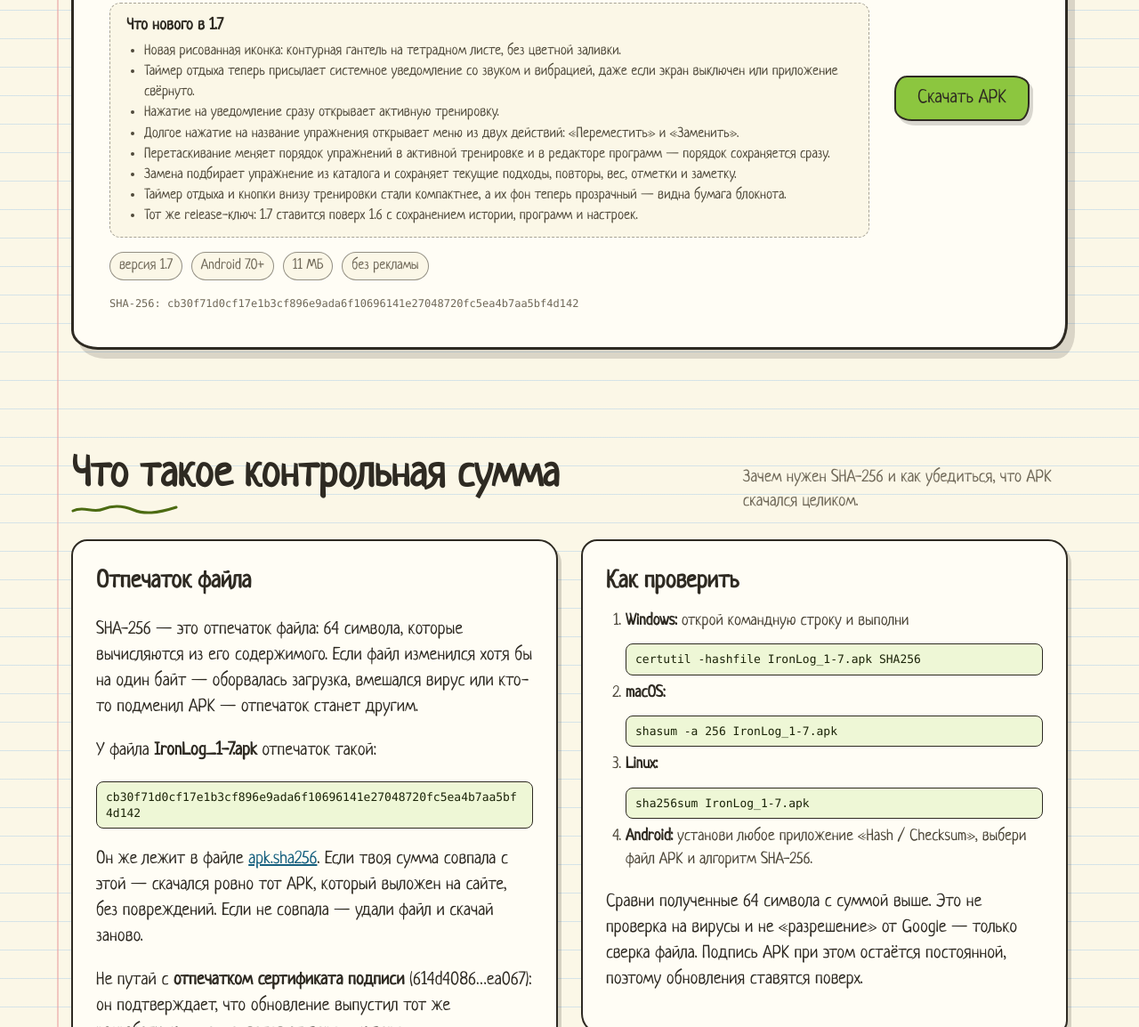
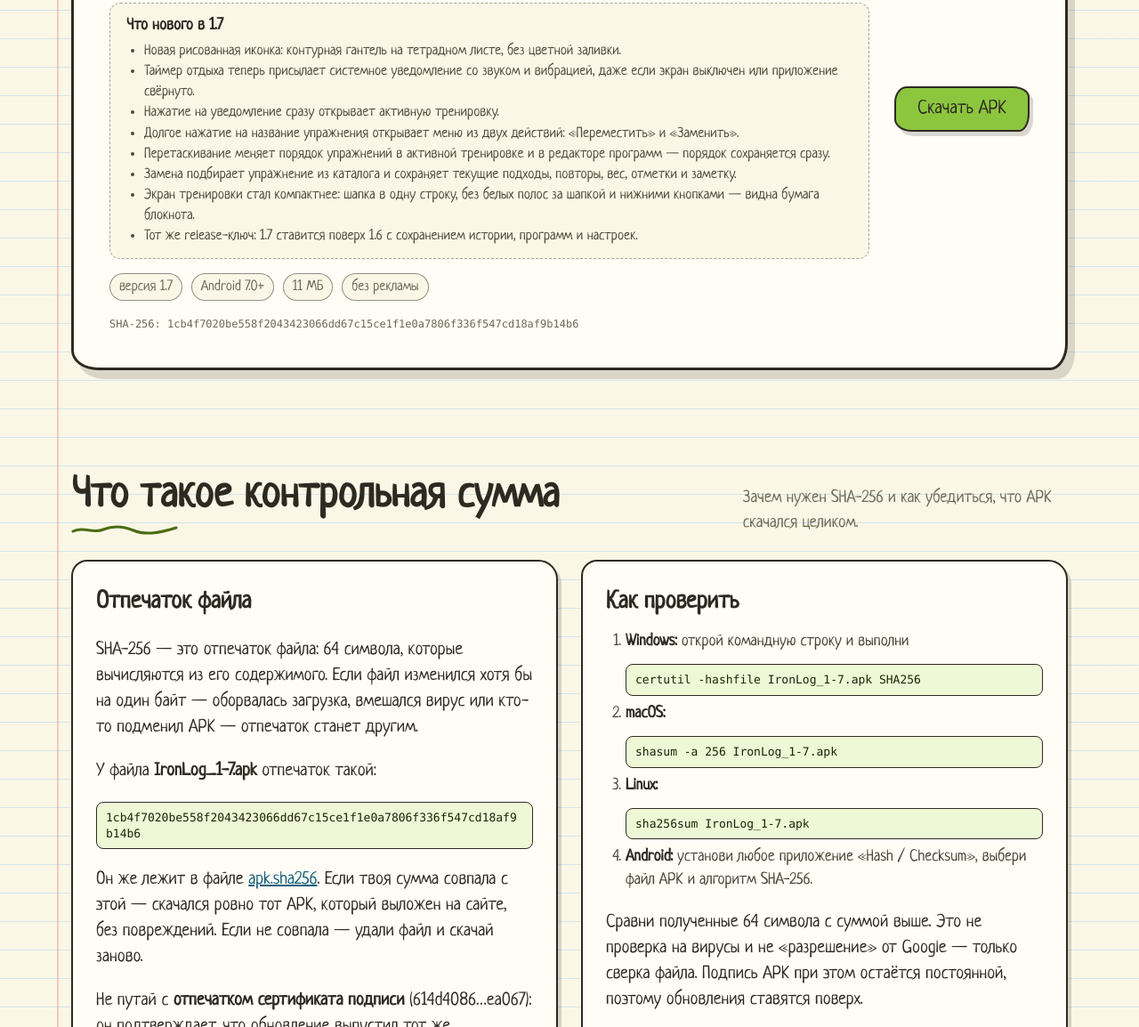
Before and after one commit to Kalser1/ironlog, a plain HTML site: page docs/index.html in a window 1280 px wide. Shown: the part 4181-5335 px from the top of the page at 89% size. Drawn offline with Linux system fonts and the light colour scheme.

Commit message:
Add files via upload

```diff
--- a/docs/index.html
+++ b/docs/index.html
@@ -797,7 +797,7 @@
                 <li>Долгое нажатие на название упражнения открывает меню из двух действий: «Переместить» и «Заменить».</li>
                 <li>Перетаскивание меняет порядок упражнений в активной тренировке и в редакторе программ — порядок сохраняется сразу.</li>
                 <li>Замена подбирает упражнение из каталога и сохраняет текущие подходы, повторы, вес, отметки и заметку.</li>
-                <li>Таймер отдыха и кнопки внизу тренировки стали компактнее, а их фон теперь прозрачный — видна бумага блокнота.</li>
+                <li>Экран тренировки стал компактнее: шапка в одну строку, без белых полос за шапкой и нижними кнопками — видна бумага блокнота.</li>
                 <li>Тот же release-ключ: 1.7 ставится поверх 1.6 с сохранением истории, программ и настроек.</li>
               </ul>
             </div>
@@ -807,7 +807,7 @@
               <span>11 МБ</span>
               <span>без рекламы</span>
             </div>
-            <div class="hash">SHA-256: cb30f71d0cf17e1b3cf896e9ada6f10696141e27048720fc5ea4b7aa5bf4d142</div>
+            <div class="hash">SHA-256: 1cb4f7020be558f2043423066dd67c15ce1f1e0a7806f336f547cd18af9b14b6</div>
           </div>
           <a class="btn btn-primary" href="IronLog_1-7.apk" download>Скачать APK</a>
         </div>
@@ -834,7 +834,7 @@
             или кто-то подменил APK — отпечаток станет другим.
           </p>
           <p>У файла <b>IronLog_1-7.apk</b> отпечаток такой:</p>
-          <code class="code">cb30f71d0cf17e1b3cf896e9ada6f10696141e27048720fc5ea4b7aa5bf4d142</code>
+          <code class="code">1cb4f7020be558f2043423066dd67c15ce1f1e0a7806f336f547cd18af9b14b6</code>
           <p>
             Он же лежит в файле <a href="apk.sha256">apk.sha256</a>. Если твоя сумма совпала
             с этой — скачался ровно тот APK, который выложен на сайте, без повреждений.
```
Also changed, not shown: 3 other files.
